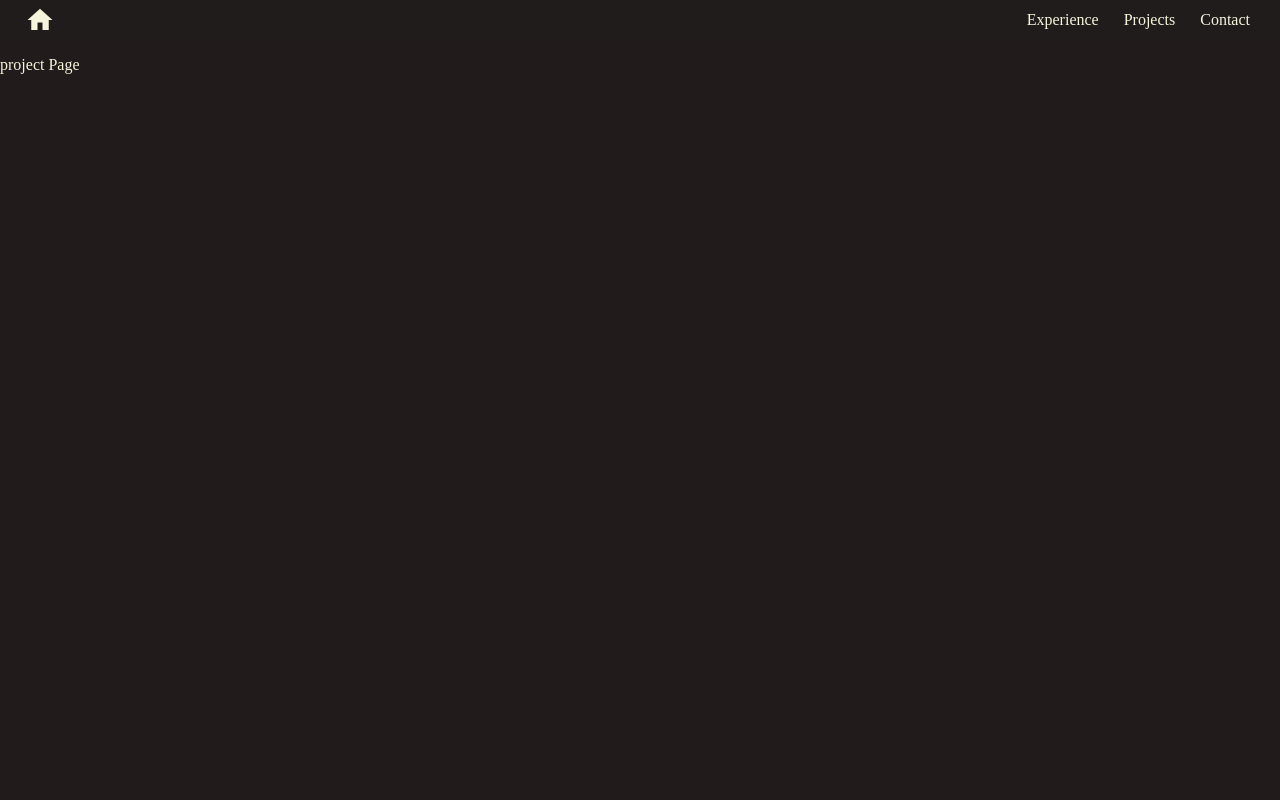
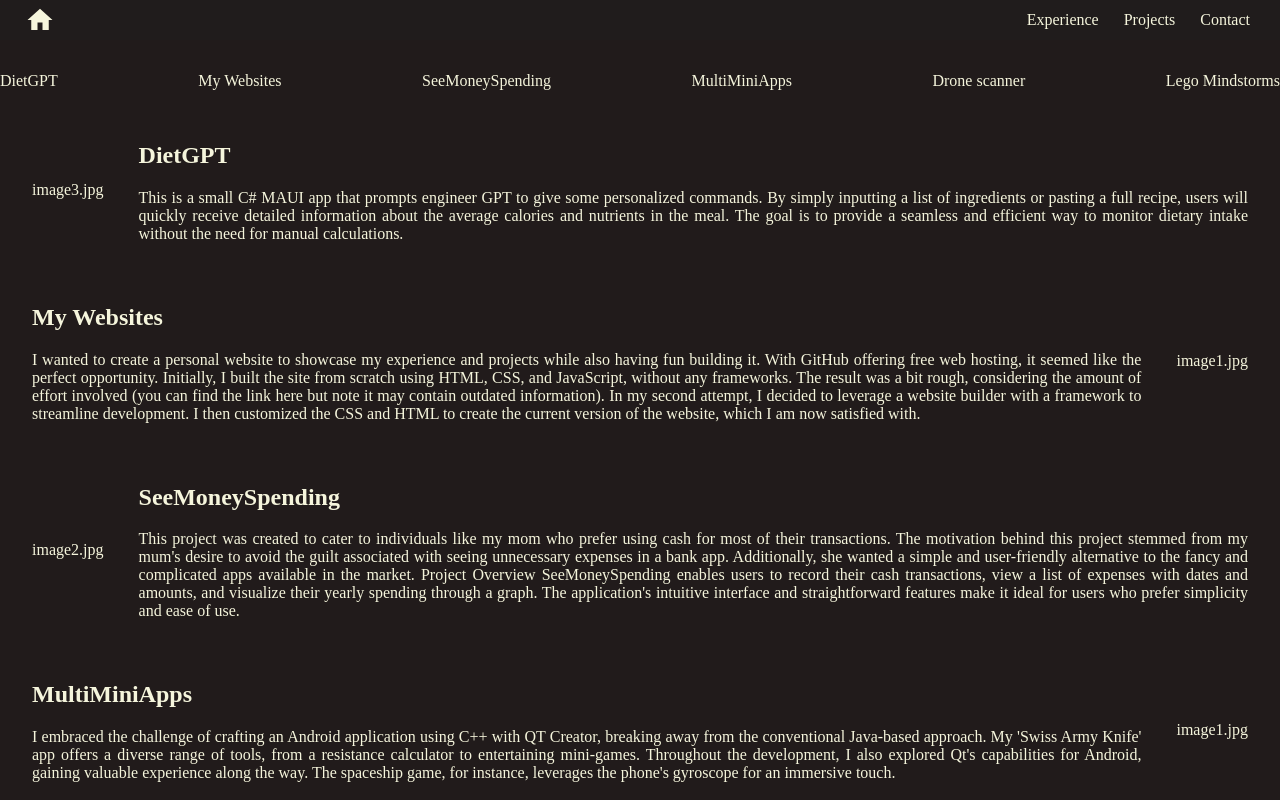
Before and after one commit to sasagiii/ReactDisplayApp, a React (Vite) app: page /ReactDisplayApp/Projects in a window 1280 px wide. Shown: the top 800 px of the page. Built offline with nearby package versions, Linux system fonts and the light colour scheme.

Commit message:
personal projects page first squeleton

```diff
--- /dev/null
+++ b/src/components/Carousel/Carousel.jsx
@@ -0,0 +1,11 @@
+import Styles from "./Carousel.module.css";
+
+export default function Carousel({ items }) {
+  return (
+    <div className={Styles.container}>
+      {items.map((item, index) => (
+        <p>{item.Title}</p>
+      ))}
+    </div>
+  );
+}
--- /dev/null
+++ b/src/components/Carousel/Carousel.module.css
@@ -0,0 +1,6 @@
+.container {
+  display: flex;
+  justify-content: space-between;
+  align-items: center;
+  margin-bottom: 16px;
+}
--- a/src/pages/ProjectsPage.jsx
+++ b/src/pages/ProjectsPage.jsx
@@ -1,9 +1,43 @@
 import NavBar from "../components/NavBar/NavBar";
+import { useEffect, useState } from "react";
+import projectPers from "./projectPers.json";
+import Styles from "./ProjectsPage.module.css";
+import Carousel from "../components/Carousel/Carousel";
+
 export default function ProjectPage() {
+  const [items, setItems] = useState([]);
+
+  useEffect(() => {
+    setItems(projectPers);
+  }, []);
+
   return (
-    <div>
+    <>
       <NavBar />
-      project Page
-    </div>
+      <Carousel items={items} />
+      <div>
+        {items.map((item, index) => (
+          <div key={index} className={Styles.Container} id={item.Title}>
+            {index % 2 === 0 ? (
+              <>
+                <p>{item.ImageName}</p>
+                <div>
+                  <h2>{item.Title}</h2>
+                  <p>{item.Desc}</p>
+                </div>
+              </>
+            ) : (
+              <>
+                <div>
+                  <h2>{item.Title}</h2>
+                  <p>{item.Desc}</p>
+                </div>
+                <p>{item.ImageName}</p>
+              </>
+            )}
+          </div>
+        ))}
+      </div>
+    </>
   );
 }
--- /dev/null
+++ b/src/pages/ProjectsPage.module.css
@@ -0,0 +1,78 @@
+.MainPage {
+  margin-bottom: 0px;
+}
+
+.ImageSize {
+  height: 500px;
+  width: 600px;
+}
+
+.Container {
+  display: flex;
+  justify-content: space-between;
+  align-items: center;
+  margin: 0 20% 25px 20%;
+  gap: 35px;
+  text-align: justify;
+}
+
+@media (max-width: 1500px) {
+  .Container {
+    display: flex;
+    justify-content: space-between;
+    align-items: center;
+    margin: 0 2rem 25px 2rem;
+    gap: 35px;
+    text-align: justify;
+  }
+
+  .ImageSize {
+    height: 15rem;
+    width: 15rem;
+  }
+}
+
+.Name {
+  color: brown;
+  font-style: italic;
+  display: inline-block;
+  transition: transform 0.2s ease-in-out;
+}
+
+.Name:hover {
+  transform: scale(1.1);
+  cursor: default;
+}
+
+.ButtonContainer {
+  align-items: center;
+  display: table;
+  margin: 0 auto;
+  justify-content: center;
+}
+
+button {
+  display: block;
+  transition: transform 0.2s ease-in-out;
+
+  height: 120px;
+  width: 450px;
+  align-items: center;
+  font-size: 50px;
+  margin-bottom: 10px;
+  cursor: pointer;
+
+  border-radius: 24px;
+
+  color: beige;
+  background-color: brown;
+}
+
+button:hover {
+  transform: scale(1.1);
+  text-decoration: none;
+}
+
+a:hover {
+  text-decoration: none;
+}
--- /dev/null
+++ b/src/pages/projectPers.json
@@ -0,0 +1,38 @@
+[
+  {
+    "Title": "DietGPT",
+    "ImageName": "image3.jpg",
+    "ThumbnailName": "thumb3.jpg",
+    "Desc": "This is a small C# MAUI app that prompts engineer GPT to give some personalized commands. By simply inputting a list of ingredients or pasting a full recipe, users will quickly receive detailed information about the average calories and nutrients in the meal. The goal is to provide a seamless and efficient way to monitor dietary intake without the need for manual calculations."
+  },
+  {
+    "Title": "My Websites",
+    "ImageName": "image1.jpg",
+    "ThumbnailName": "thumb1.jpg",
+    "Desc": "I wanted to create a personal website to showcase my experience and projects while also having fun building it. With GitHub offering free web hosting, it seemed like the perfect opportunity. Initially, I built the site from scratch using HTML, CSS, and JavaScript, without any frameworks. The result was a bit rough, considering the amount of effort involved (you can find the link here but note it may contain outdated information).  In my second attempt, I decided to leverage a website builder with a framework to streamline development. I then customized the CSS and HTML to create the current version of the website, which I am now satisfied with."
+  },
+  {
+    "Title": "SeeMoneySpending",
+    "ImageName": "image2.jpg",
+    "ThumbnailName": "thumb2.jpg",
+    "Desc": "This project was created to cater to individuals like my mom who prefer using cash for most of their transactions. The motivation behind this project stemmed from my mum's desire to avoid the guilt associated with seeing unnecessary expenses in a bank app. Additionally, she wanted a simple and user-friendly alternative to the fancy and complicated apps available in the market. Project Overview SeeMoneySpending enables users to record their cash transactions, view a list of expenses with dates and amounts, and visualize their yearly spending through a graph. The application's intuitive interface and straightforward features make it ideal for users who prefer simplicity and ease of use."
+  },
+  {
+    "Title": "MultiMiniApps",
+    "ImageName": "image1.jpg",
+    "ThumbnailName": "thumb1.jpg",
+    "Desc": "I embraced the challenge of crafting an Android application using C++ with QT Creator, breaking away from the conventional Java-based approach. My 'Swiss Army Knife' app offers a diverse range of tools, from a resistance calculator to entertaining mini-games. Throughout the development, I also explored Qt's capabilities for Android, gaining valuable experience along the way. The spaceship game, for instance, leverages the phone's gyroscope for an immersive touch."
+  },
+  {
+    "Title": "Drone scanner",
+    "ImageName": "image2.jpg",
+    "ThumbnailName": "thumb2.jpg",
+    "Desc": "In my M2 first-semester project, I collaborated with a team of five to configure and scan a field with a drone, while two team members focused on the landing process. As a programming enthusiast, I developed three programs to generate distinct drone trajectories based on mathematical research. To ensure accuracy, I used Folium, a user-friendly map library, to display calculated coordinates before transmitting them via a Wi-Fi transmitter. The drone's height and camera angle were vital in determining the flight path, enabling various scanning patterns like spiral scans. This project allowed us to optimize the drone's performance in locating and reaching targets effectively."
+  },
+  {
+    "Title": "Lego Mindstorms",
+    "ImageName": "image1.jpg",
+    "ThumbnailName": "thumb1.jpg",
+    "Desc": "I had an exciting opportunity to work with Lego Mindstorms robots, programming them for various tasks. I successfully navigated an unknown labyrinth and guided the robots out of it. Two robots, equipped with a gyroscope and a light sensor, were particularly notable. The gyroscope enabled precise turns for one robot, while the other utilized the light sensor to follow a black line on a white surface. These experiences allowed me to explore robotics and develop skills in programming and integrating sensors, enhancing my problem-solving abilities and adaptability in different scenarios."
+  }
+]
```
